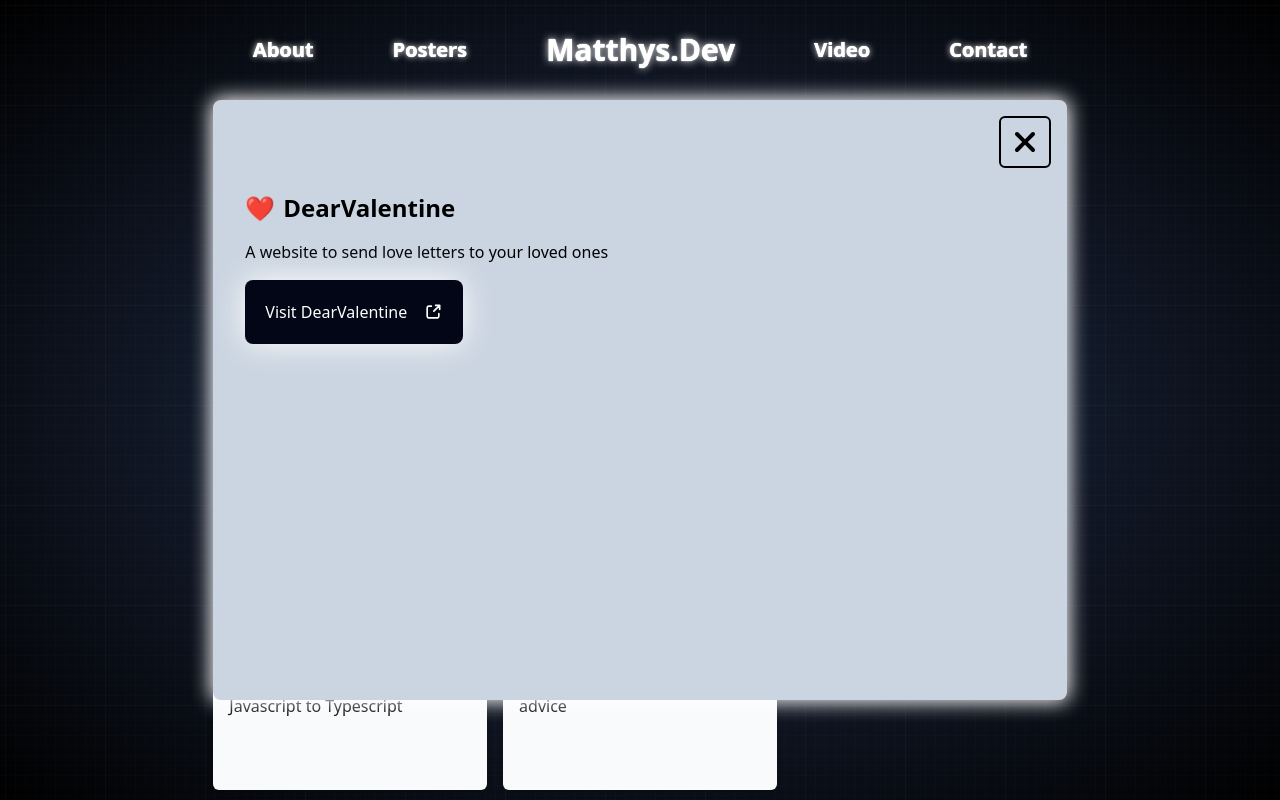
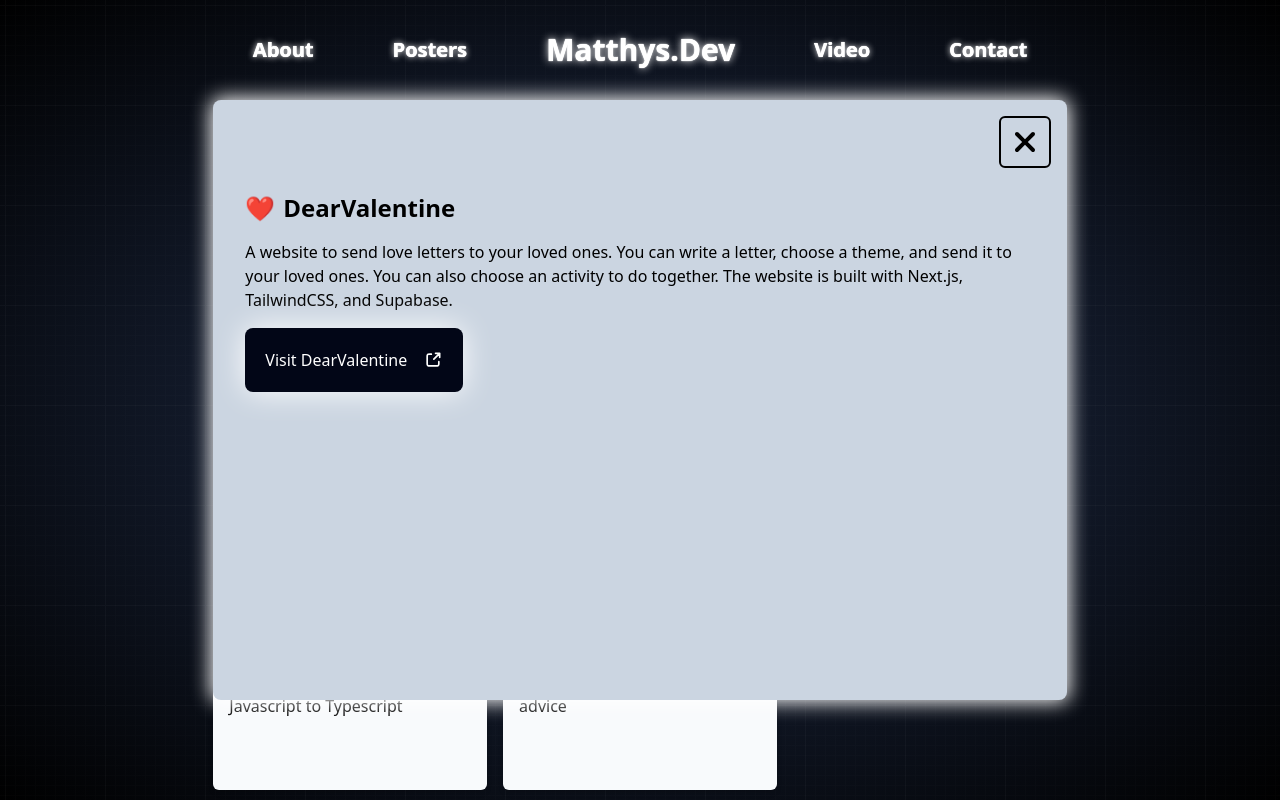
Before and after one commit to MatthysDev/Matthys.dev.v2, a Next.js app: page /portfolio in a window 1280 px wide. Both pictures are taken after a click on the element 350 px from the left and 278 px from the top of the page. Built offline with nearby package versions, Linux system fonts and the light colour scheme.

Commit message:
feat: 🎸 add longDescription for projectDetails

```diff
--- a/src/apiData/projects.ts
+++ b/src/apiData/projects.ts
@@ -4,6 +4,7 @@
         name: "DearValentine",
         description: "A website to send love letters to your loved ones",
         img: "❤️",
+        longDescription: "A website to send love letters to your loved ones. You can write a letter, choose a theme, and send it to your loved ones. You can also choose an activity to do together. The website is built with Next.js, TailwindCSS, and Supabase.",
     },
     {
         websiteUrl: "https//weshipit.today",
--- a/src/components/Cards/ProjectCard.tsx
+++ b/src/components/Cards/ProjectCard.tsx
@@ -13,9 +13,10 @@
   image: string;
   name: string;
   description: string;
+  longDescription?: string;
 };
 
-const ProjectCard: React.FC<ProjectCardProps> = ({ websiteUrl, image, name, description, selectedId, setSelectedId, item }) => {
+const ProjectCard: React.FC<ProjectCardProps> = ({ websiteUrl, image, name, description, selectedId, setSelectedId, item, longDescription }) => {
   const isSelected = selectedId === item.id;
 
   return (
@@ -61,7 +62,7 @@
                 </a>
                 <h2>{name}</h2>
               </div>
-              <p>{description}</p>
+              <p>{longDescription ? longDescription : description}</p>
               <Button link={websiteUrl} isExternal text={`Visit ${name}`} color='bg-slate-950' neonColor='#fff' className={'text-white -m-5'} strokeColor='#FFFFFF' />
             </div>
 
--- a/src/pages/portfolio.tsx
+++ b/src/pages/portfolio.tsx
@@ -21,7 +21,7 @@
                         id: projects.length - index,
                         title: project.name,
                         subtitle: project.description
-                    }} websiteUrl={project.websiteUrl} image={project.img} name={project.name} description={project.description} />
+                    }} websiteUrl={project.websiteUrl} image={project.img} name={project.name} description={project.description} longDescription={project.longDescription} />
                 ))}
             </div>
 
```
